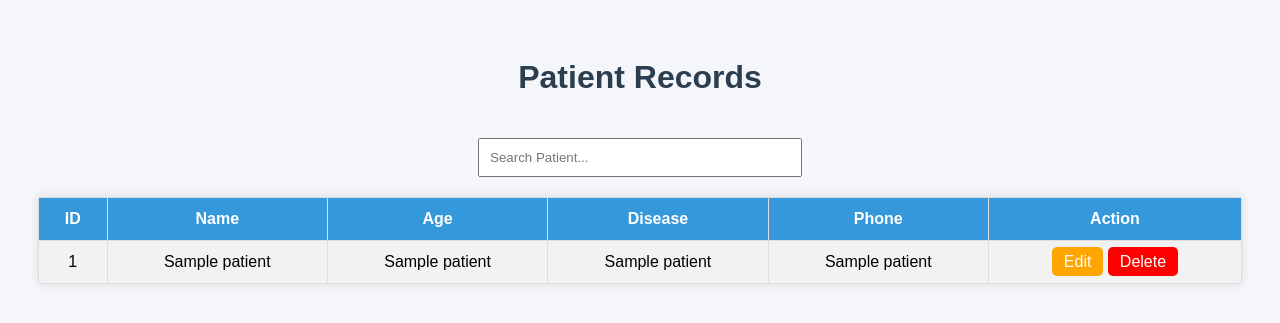
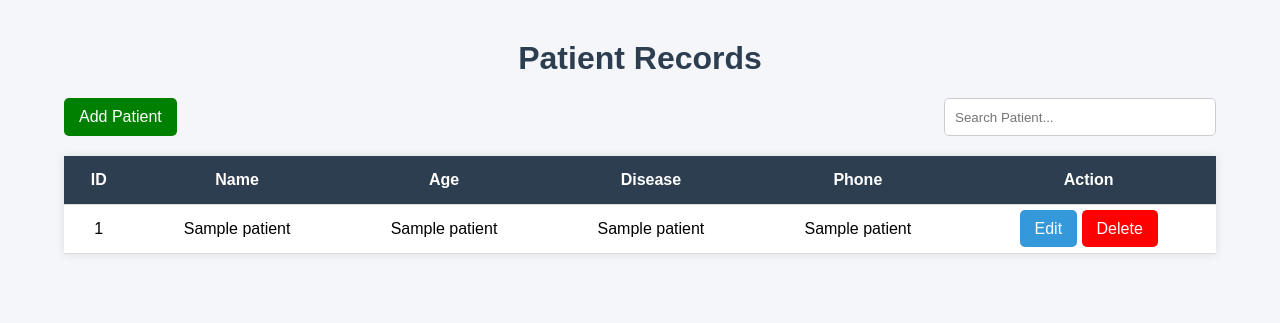
Before and after one commit to swathi04721/Hospital-Management-System, a Flask app: page /view_patients in a window 1280 px wide. Shown: the top 323 px of the page. Run offline with Flask 3, Linux system fonts and the light colour scheme; a database or web service that is not in the repository returns one stand-in record (values such as "Sample title"); some libraries are stand-ins or nearby versions.

Commit message:
updated patient page design

```diff
--- a/templates/view_patients.html
+++ b/templates/view_patients.html
@@ -7,69 +7,92 @@
         body{
             font-family: Arial;
             background:#f4f6f9;
-            padding:30px;
+            margin:0;
+            padding:0;
+        }
+
+        .container{
+            width:90%;
+            margin:auto;
+            margin-top:40px;
         }
 
         h1{
+            text-align:center;
             color:#2c3e50;
-            text-align:center;
+        }
+
+        .top-bar{
+            display:flex;
+            justify-content:space-between;
+            margin-bottom:20px;
+        }
+
+        input{
+            padding:10px;
+            width:250px;
+            border:1px solid #ccc;
+            border-radius:5px;
+        }
+
+        .btn{
+            padding:10px 15px;
+            border:none;
+            border-radius:5px;
+            color:white;
+            text-decoration:none;
+            cursor:pointer;
+        }
+
+        .add-btn{
+            background:green;
+        }
+
+        .edit-btn{
+            background:#3498db;
+        }
+
+        .delete-btn{
+            background:red;
         }
 
         table{
             width:100%;
-            border-collapse: collapse;
+            border-collapse:collapse;
             background:white;
-            margin-top:20px;
             box-shadow:0px 0px 10px rgba(0,0,0,0.1);
         }
 
         th, td{
-            padding:12px;
-            border:1px solid #ddd;
+            padding:15px;
             text-align:center;
+            border-bottom:1px solid #ddd;
         }
 
         th{
-            background:#3498db;
+            background:#2c3e50;
             color:white;
         }
 
-        tr:nth-child(even){
-            background:#f2f2f2;
-        }
-
-        .btn{
-            padding:6px 12px;
-            text-decoration:none;
-            color:white;
-            border-radius:5px;
-        }
-
-        .edit{
-            background:orange;
-        }
-
-        .delete{
-            background:red;
-        }
-
-        input{
-            padding:10px;
-            width:300px;
-            margin-top:20px;
+        tr:hover{
+            background:#f1f1f1;
         }
     </style>
 </head>
 
 <body>
 
+<div class="container">
+
     <h1>Patient Records</h1>
 
-<center>
-    <input type="text" id="search" placeholder="Search Patient..." onkeyup="searchPatient()">
-</center>
+    <div class="top-bar">
+        <a href="/add_patient" class="btn add-btn">Add Patient</a>
 
-<table id="patientTable">
+        <input type="text" placeholder="Search Patient...">
+    </div>
+
+    <table>
 
         <tr>
             <th>ID</th>
@@ -81,6 +104,7 @@
         </tr>
 
         {% for patient in patients %}
+
         <tr>
             <td>{{ patient[0] }}</td>
             <td>{{ patient[1] }}</td>
@@ -89,39 +113,17 @@
             <td>{{ patient[4] }}</td>
 
             <td>
-        <a href="/edit/{{ patient[0] }}" class="btn edit">Edit</a>
+                <a href="/edit/{{ patient[0] }}" class="btn edit-btn">Edit</a>
 
-        <a href="/delete/{{ patient[0] }}" class="btn delete">
-            Delete
-        </a>
+                <a href="/delete/{{ patient[0] }}" class="btn delete-btn">Delete</a>
             </td>
         </tr>
+
         {% endfor %}
 
     </table>
 
-<script>
-function searchPatient() {
-
-    let input = document.getElementById("search").value.toLowerCase();
-
-    let table = document.getElementById("patientTable");
-
-    let rows = table.getElementsByTagName("tr");
-
-    for(let i=1; i<rows.length; i++){
-
-        let text = rows[i].innerText.toLowerCase();
-
-        if(text.includes(input)){
-            rows[i].style.display = "";
-        }
-        else{
-            rows[i].style.display = "none";
-        }
-    }
-}
-</script>
+</div>
 
 </body>
 </html>
```
Lines whose indentation alone changed are shown as unchanged.
